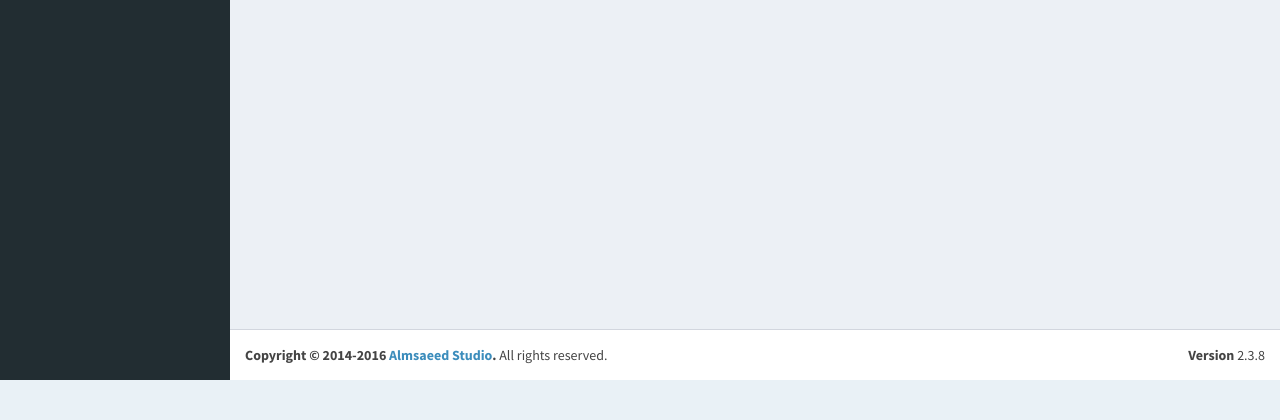
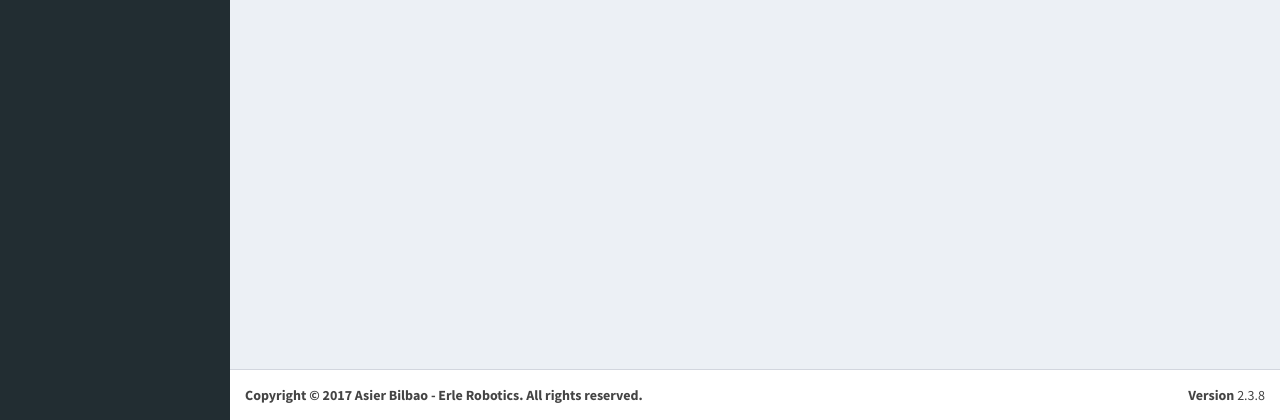
Before and after one commit to abilbaotm/stock, a PHP site: page /index.php in a window 1280 px wide. Shown: the part 1460-1880 px from the top of the page. Before the commit the page ends 1840 px from the top, so only its background shows below. Run offline with PHP 8.4, Linux system fonts and the light colour scheme; data that the repository does not hold is empty; some libraries are stand-ins or nearby versions.

Commit message:
Update Copyright

```diff
--- a/includes/bottom.php
+++ b/includes/bottom.php
@@ -3,8 +3,7 @@
   <div class="pull-right hidden-xs">
     <b>Version</b> 2.3.8
   </div>
-  <strong>Copyright © 2014-2016 <a href="http://almsaeedstudio.com">Almsaeed Studio</a>.</strong> All rights
-  reserved.
+  <strong>Copyright © 2017 Asier Bilbao - Erle Robotics. All rights reserved.
 </footer>
 
 <!-- Control Sidebar -->
```
